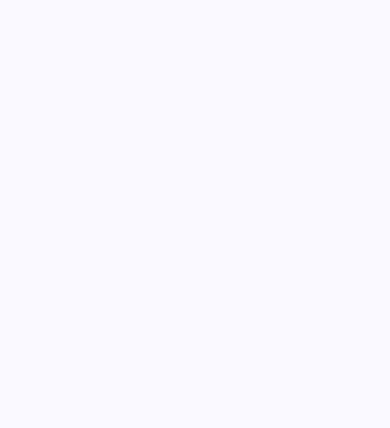
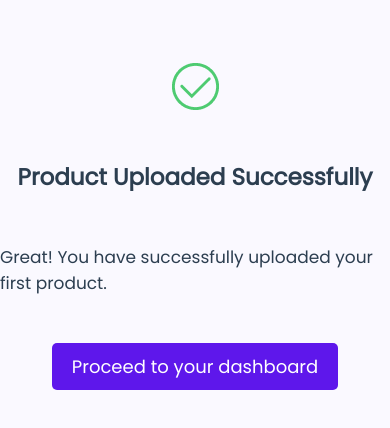
Before and after one commit to UgwuObed/zikor-FE, a Vue app: page /product-uploaded in a window 390 px wide. Before the commit this address had no page. Shown: the top 428 px of the page. Built offline with nearby package versions, Linux system fonts and the light colour scheme.

Commit message:
done with product upload form

```diff
--- a/src/components/AddProduct.vue
+++ b/src/components/AddProduct.vue
@@ -80,6 +80,7 @@
 <script>
 import axios from 'axios';
 import { BASE_URL } from '../config';
+import router from '../router';
 
 export default {
   data() {
@@ -167,6 +168,8 @@ export default {
         try {
           const response = await axios.post(`${BASE_URL}/api/products`, formData, { headers });
           console.log('Product uploaded successfully:', response.data);
+
+           router.push({ name: 'ProductUploaded' });
 
           this.resetForm();
         } catch (error) {
--- /dev/null
+++ b/src/components/ProductUploaded.vue
@@ -0,0 +1,67 @@
+<template>
+  <div class="account-created">
+    <!-- Image on the top -->
+    <img src="../assets/correct.png" alt="Account Created Image" class="account-created-image">
+
+    <h2 class="success-message">Product Uploaded Successfully</h2>
+
+    <p class="subtitle">Great! You have successfully uploaded your first product.</p>
+
+    <button @click="proceedToAddHome" class="proceed-button">Proceed to your dashboard</button>
+  </div>
+</template>
+
+<script>
+export default {
+  methods: {
+    proceedToAddHome() {
+      this.$router.push('/home');
+    }
+  }
+}
+</script>
+
+<style scoped>
+
+@media only screen and (max-width: 600px) {
+.account-created {
+  text-align: center;
+  font-family: 'Poppins';
+  margin: 0 auto;
+  max-width: 400px;
+  overflow-x: hidden;
+}
+
+.account-created-image {
+  max-width: 100%;
+}
+
+.success-message {
+  font-size: 23px;
+  margin-top: 40px;
+}
+
+.subtitle {
+  margin-top: 50px;
+  font-size: 17px;
+  text-align: left;
+}
+
+.proceed-button {
+  margin-top: 30px;
+  padding: 10px 20px;
+  font-size: 18px;
+  background-color: #5E17EB;
+  color: #fff;
+  border: none;
+  border-radius: 5px;
+  cursor: pointer;
+  transition: background-color 0.3s;
+  font-family: 'Poppins';
+}
+
+.proceed-button:hover {
+  background-color: #0056b3;
+ }
+}
+</style>
--- a/src/router.js
+++ b/src/router.js
@@ -5,6 +5,7 @@ import HomePage from '@/components/HomePage.vue';
 import LoginPage from '@/components/LoginPage.vue';
 import AccountCreated from '@/components/AccountCreated.vue';
 import AddProduct from '@/components/AddProduct.vue';
+import ProductUploaded from '@/components/ProductUploaded.vue';
 
 
 const routes = [
@@ -42,6 +43,12 @@ const routes = [
       path: '/add-product',
       name: 'AddProduct',
       component: AddProduct
+    },
+
+      {
+      path: '/product-uploaded',
+      name: 'ProductUploaded',
+      component: ProductUploaded
     }
 
 ]
```
Also changed, not shown: 1 other file (tests, documents, lock files or other folders).
